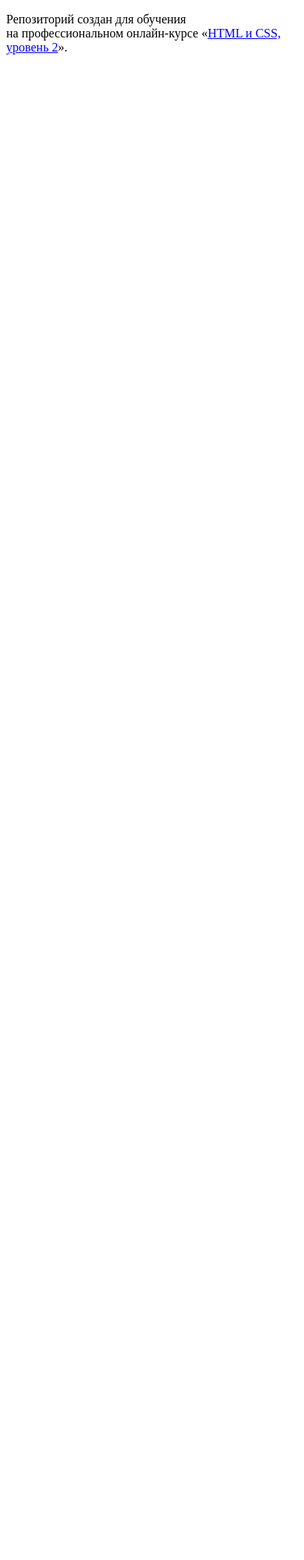
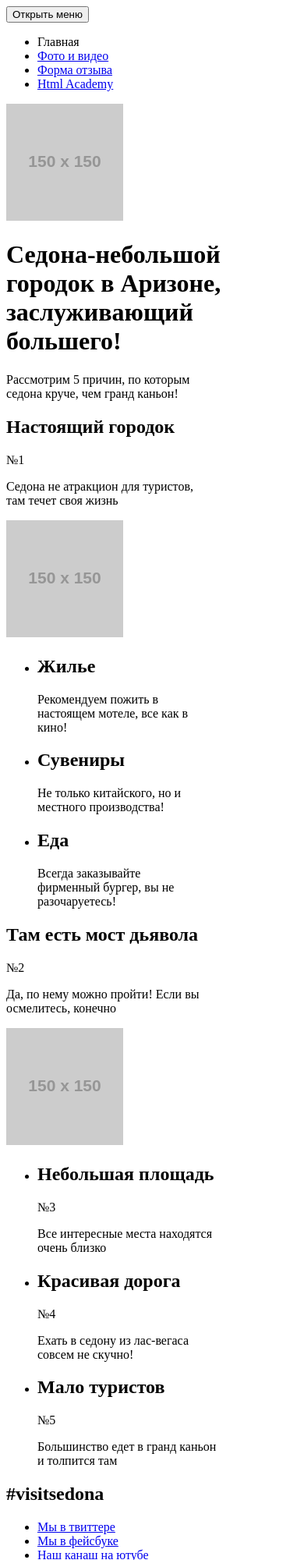
Before and after one commit to olesyakomputerowych/1142637-sedona-18, a website: page source/index.html in a window 390 px wide. Shown: the top 2000 px of the page at 78% size. Before the commit the page ends 844 px from the top, so only its background shows below. Drawn offline with Linux system fonts and the light colour scheme; placeholder pictures from the web are drawn by us.

Commit message:
Задание 2

```diff
--- a/source/index.html
+++ b/source/index.html
@@ -2,11 +2,143 @@
 <html lang="ru">
   <head>
     <meta charset="utf-8">
-    <title>HTML Academy: Седона</title>
+    <title>Sedona</title>
   </head>
   <body>
+    <header class="page-header">
+      <nav class="main-nav">
+        <button class="main-nav__toggle" type="button">Открыть меню</button>
+        <div class="main-nav__wrapper">
+          <ul class="main-nav__list site-list">
+            <li class="site-list__item">
+              <a>Главная</a>
+            </li>
+            <li class="site-list__item">
+              <a href="photo.html">Фото и видео</a>
+           </li>
+            <li class="site-list__item">
+             <a href="form.html">Форма отзыва</a>
+            </li>
+            <li class="site-list__item">
+              <a href="#">Html Academy</a>
+            </li>
+          </ul>
+        </div>
+      </nav>
+    </header>
 
-    <p>Репозиторий создан для обучения на профессиональном онлайн‑курсе «<a href="https://htmlacademy.ru/intensive/adaptive">HTML и CSS, уровень 2</a>».</p>
+    <main class="page-main">
+      <div class="intro">
+        <img src="https://via.placeholder.com/150x150" alt="Седона">
+        <h1>Седона-небольшой<br>
+          городок в Аризоне,<br>
+          заслуживающий большего!
+        </h1>
+        <p>Рассмотрим 5 причин, по которым<br>
+          седона круче, чем гранд каньон!
+        </p>
+      </div>
 
+      <div class="advantages">
+        <div class="advantages__block--blue">
+          <h2>Настоящий городок</h2>
+          <p class="advantages__number">
+            №1
+          </p>
+          <p>Седона не атракцион для туристов,<br>
+          там течет своя жизнь
+          </p>
+          <section class="city">
+            <img src="https://via.placeholder.com/150x150">
+          </section>
+        </div>
+        <section class="advantages__block--white">
+          <ul class="blockwhite__list">
+            <li class="blockwhite__item blockwhite__item--house">
+              <h2>Жилье</h2>
+              <p>Рекомендуем пожить в<br>
+                настоящем мотеле, все как в<br>
+                кино!
+              </p>
+            </li>
+            <li class="blockwhite__item blockwhite__item--surprise">
+              <h2>Сувениры</h2>
+              <p>Не только китайского, но и<br>
+                местного производства!
+              </p>
+            </li>
+            <li class="blockwhite__item blockwhite__item--food">
+              <h2>Еда</h2>
+              <p>Всегда заказывайте<br>
+                фирменный бургер, вы не<br>
+                разочаруетесь!
+              </p>
+            </li>
+          </ul>
+        </section>
+      </div>
+
+      <div class="advantages">
+        <div class="advantages__block--blue">
+          <h2>Там есть мост дьявола</h2>
+          <p class="advantages__number">
+            №2
+          </p>
+          <p>Да, по нему можно пройти! Если вы<br>
+            осмелитесь, конечно
+          </p>
+            <section class="nature">
+              <img src="https://via.placeholder.com/150x150">
+            </section>
+        </div>
+        <div class="advantages__block--gray">
+          <ul class="blockgray__list">
+            <li class="blockgray__item">
+              <h2>Небольшая площадь</h2>
+              <p class="advantages__number">№3</p>
+              <p>Все интересные места находятся<br>
+                очень близко
+              </p>
+            </li>
+            <li class="blockgray__item">
+              <h2>Красивая дорога</h2>
+              <p class="advantages__number">№4</p>
+              <p>Ехать в седону из лас-вегаса<br>
+                совсем не скучно!
+              </p>
+            </li>
+            <li class="blockgray__item">
+              <h2>Мало туристов</h2>
+              <p class="advantages__number">№5</p>
+              <p>Большинство едет в гранд каньон<br>
+                и толпится там
+              </p>
+            </li>
+          </ul>
+        </div>
+      </div>
+    </main>
+
+    <footer class="main-footer">
+      <div class="main-footer__hashtag">
+        <h2>#visitsedona</h2>
+      </div>
+      <div class="main-footer__social social">
+        <ul class="social__list">
+          <li class="social__item">
+            <a class="social__button social__button--twitter" href="#">Мы в твиттере</a>
+          </li>
+          <li class="social__item">
+            <a class="social__button social__button--facebook" href="#">Мы в фейсбуке</a>
+          </li>
+          <li class="social__item">
+            <a class="social__button social__button--youtube" href="#">Наш канаш на ютубе</a>
+          </li>
+        </ul>
+      </div>
+      <div class="main-footer__copyright copyright">
+        <a class="copyright__text" href="#">Разработано</a>
+      </div>
+    </footer>
   </body>
 </html>
```
Also changed, not shown: source/form.html (added, +82 -0 lines), source/photo.html (added, +121 -0 lines).
